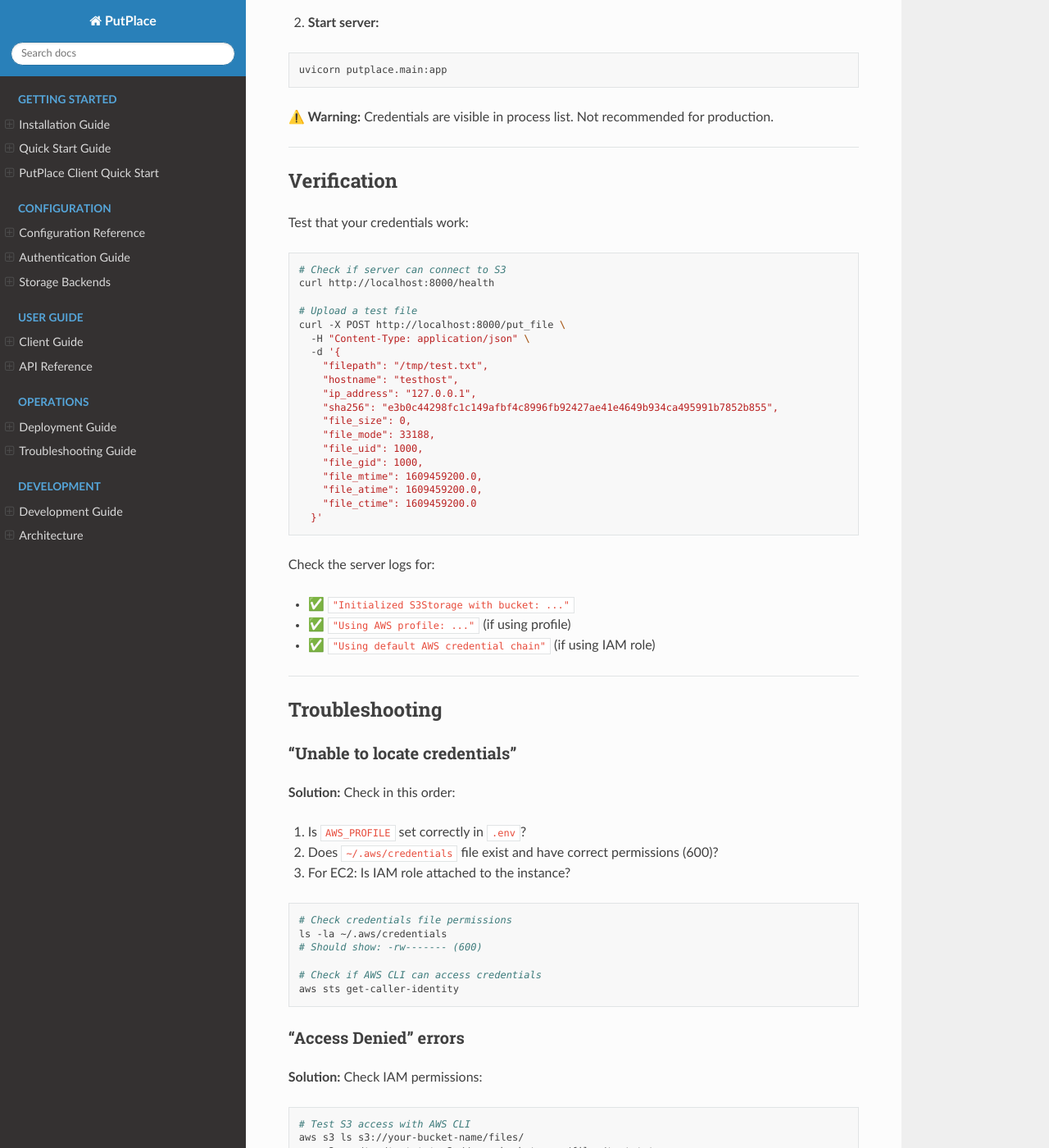
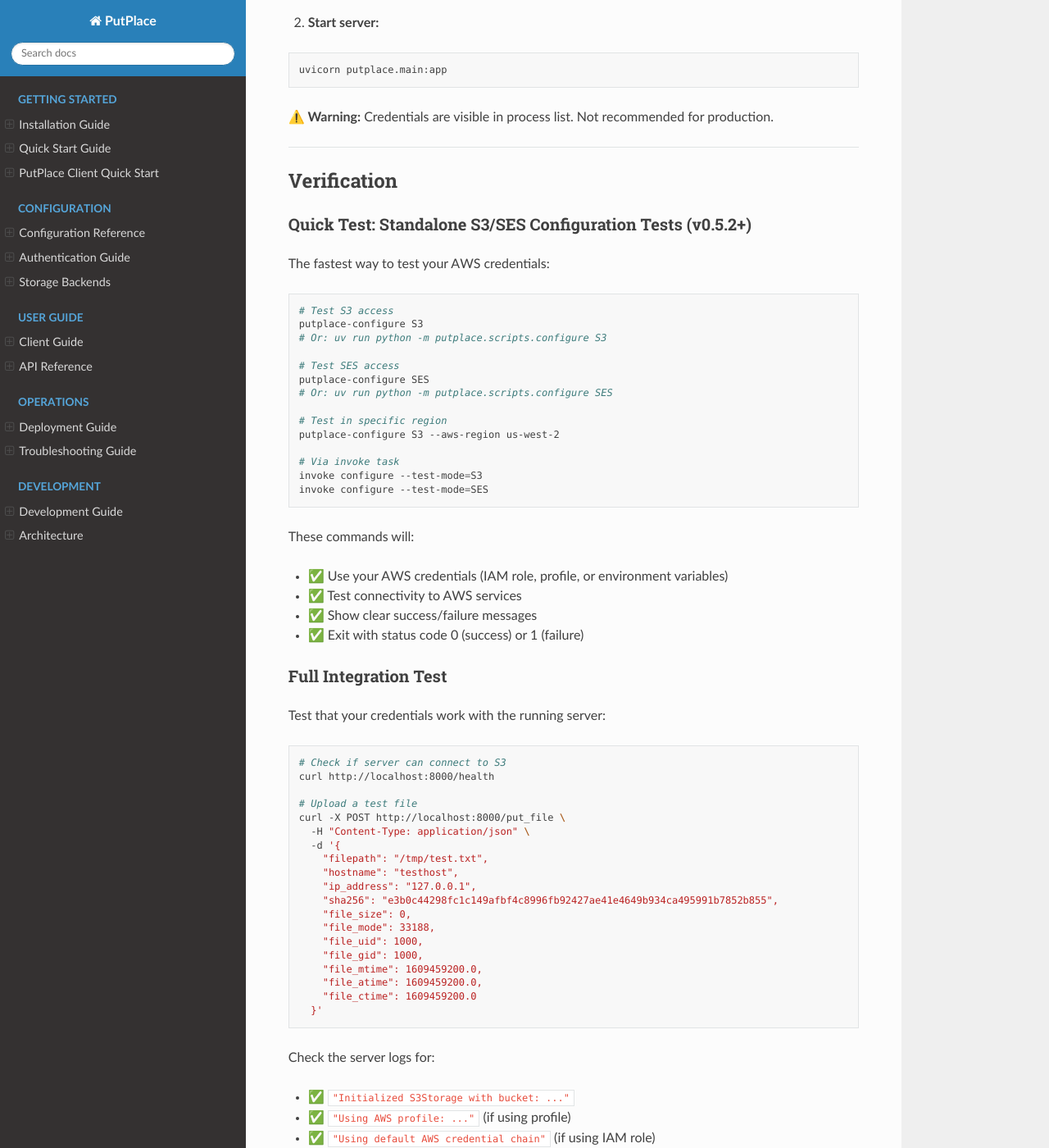
Before and after one commit to jdrumgoole/putplace, a Sphinx documentation site: the page built from docs/AWS_CREDENTIALS_SETUP.md, in a window 1280 px wide and 1400 px high, scrolled down 1905 px. Shown: the whole window at 82% size. Built offline with Sphinx 7.4.7 and the Read the Docs theme 3.1.0, drawn with Linux system fonts in a browser that asks for light colours; pages that are not in the unit, such as notebooks, are missing from menus.

Commit message:
Add standalone S3/SES test commands to AWS credentials docs
- Document new quick test commands in Verification section
- Show both direct script and invoke task usage
- Clarify that tests use existing AWS credentials
- Add exit code information for scripting

🤖 Generated with [Claude Code](https://claude.com/claude-code)

Co-Authored-By: Claude <noreply@anthropic.com>

````diff
--- a/docs/AWS_CREDENTIALS_SETUP.md
+++ b/docs/AWS_CREDENTIALS_SETUP.md
@@ -95,7 +95,36 @@ uvicorn putplace.main:app
 
 ## Verification
 
-Test that your credentials work:
+### Quick Test: Standalone S3/SES Configuration Tests (v0.5.2+)
+
+The fastest way to test your AWS credentials:
+
+```bash
+# Test S3 access
+putplace-configure S3
+# Or: uv run python -m putplace.scripts.configure S3
+
+# Test SES access
+putplace-configure SES
+# Or: uv run python -m putplace.scripts.configure SES
+
+# Test in specific region
+putplace-configure S3 --aws-region us-west-2
+
+# Via invoke task
+invoke configure --test-mode=S3
+invoke configure --test-mode=SES
+```
+
+These commands will:
+- ✅ Use your AWS credentials (IAM role, profile, or environment variables)
+- ✅ Test connectivity to AWS services
+- ✅ Show clear success/failure messages
+- ✅ Exit with status code 0 (success) or 1 (failure)
+
+### Full Integration Test
+
+Test that your credentials work with the running server:
 
 ```bash
 # Check if server can connect to S3
````
